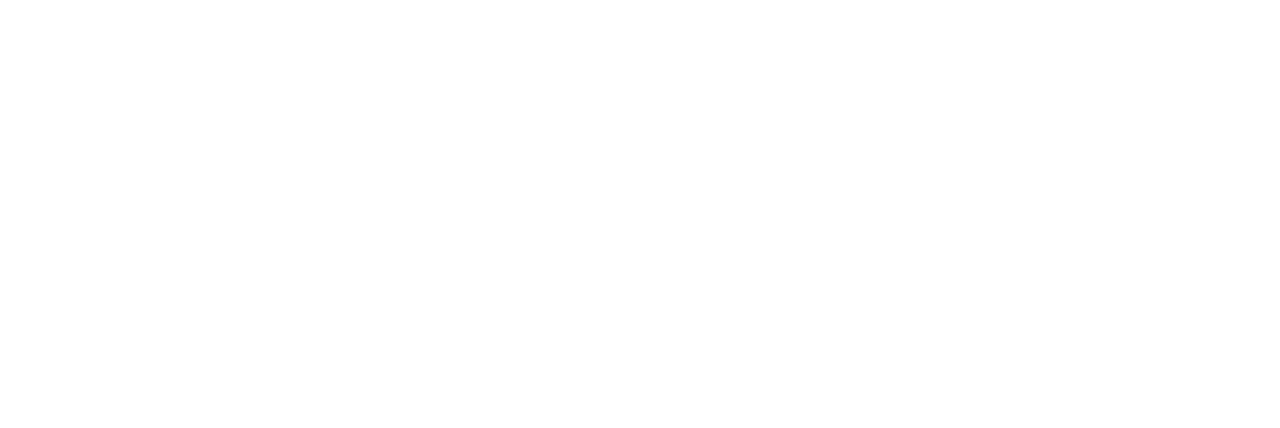
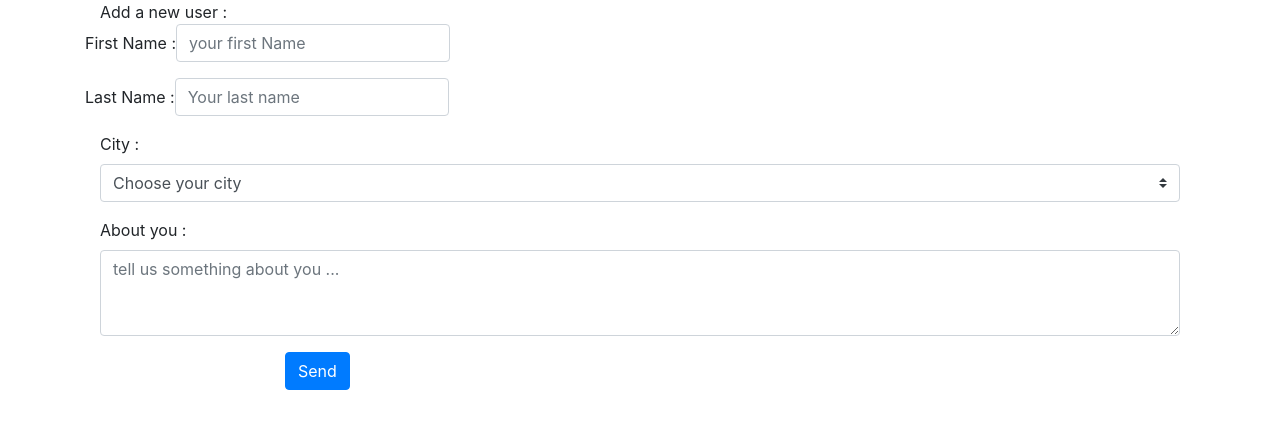
Before and after one commit to kanedev/Appnote-Reactjs, a React (Create React App) app: page /adduser in a window 1280 px wide. Shown: the top 428 px of the page. Built offline with nearby package versions, Linux system fonts and the light colour scheme.

Commit message:
✨feat :  add user with forms

```diff
--- a/src/Routes.js
+++ b/src/Routes.js
@@ -1,9 +1,9 @@
 import React, { Component } from 'react'
 import {Route,Switch} from 'react-router-dom';
 import Home from './components/Home';
-import About from './components/About'
-import Contact from './components/Contact'
-
+import About from './components/About';
+import Contact from './components/Contact';
+import AddUser from './components/AddUser';
 
 export default class Routes extends Component {
     render() {
@@ -12,6 +12,7 @@
 
    <Route path='/' exact component={Home}/>
    <Route path='/about' component={About}/>
+   <Route path='/adduser' component={AddUser}/>
    <Route path='/contact' component={Contact}/>
 </Switch>
         )
--- a/src/components/About.js
+++ b/src/components/About.js
@@ -2,9 +2,13 @@
 
 const About = () => {
     return (
-        <div>
-            about
-        </div>
+
+
+
+         <div>
+             About
+         </div>
+
     )
 }
 
--- /dev/null
+++ b/src/components/AddUser.js
@@ -0,0 +1,99 @@
+import React, { Component } from 'react'
+
+export default class AddUser extends Component {
+
+state = {
+  FirstName : "your first Name" ,
+  LastName : "Your last name",
+  City : "Choose your city",
+  Bio : "tell us something about you ... "
+}
+
+handleFirstName = (event) => {
+  this.setState ({
+FirstName : event.target.value
+  });
+}
+
+handleLastName = (event) => {
+    this.setState ({
+  LastName : event.target.value
+    });
+  }
+
+  handleCity = (event) => {
+    this.setState ({
+  City : event.target.value
+    });
+  }
+
+  handleBio = (event) => {
+    this.setState ({
+  Bio : event.target.value
+    });
+  }
+
+
+  handleSubmit = (event) => {
+    event.preventDefault();
+  }
+
+
+    render() {
+        console.log(this.state)
+
+        return (
+            <div className="container">
+            Add a new user :
+                <form onSubmit={this.handleSubmit}>
+                    <div className="form-group row">
+                        <label htmlFor="inputName" className="col-sm-1-12 col-form-label">First Name : </label>
+                        <div className="col-sm-1-12">
+                            <input type="text" className="form-control" name="FirstNameName" id="FirstNameId"
+                            placeholder={this.state.FirstName}
+                           // value={this.state.FirstName}
+                            onChange={this.handleFirstName}
+                            />
+                        </div>
+                    </div>
+                    <div className="form-group row">
+                        <label htmlFor="inputName" className="col-sm-1-12 col-form-label">Last Name : </label>
+                        <div className="col-sm-1-12">
+                            <input type="text" className="form-control" name="LastNameName" id="LastNameId"
+                            placeholder={this.state.LastName}
+                            //value={this.state.LastName}
+                              onChange={this.handleLastName}
+                            />
+                        </div>
+                    </div>
+<div className="form-group">
+    <label htmlFor="">City : </label>
+    <select className="custom-select" name="CityName" id="CityId" onChange={this.handleCity}>
+        <option defaultValue>{this.state.City}</option>
+        <option value="Paris">Paris</option>
+        <option value="Lyon">Lyon</option>
+        <option value="Nice">Nice</option>
+    </select>
+</div>
+
+
+<div className="form-group">
+  <label htmlFor="">About you : </label>
+  <textarea className="form-control" name="BioName" id="BioId" rows="3" placeholder=  {this.state.Bio} onChange={this.handleBio} >
+
+  </textarea>
+</div>
+
+
+
+
+                    <div className="form-group row">
+                        <div className="offset-sm-2 col-sm-10">
+                            <button type="submit" className="btn btn-primary">Send</button>
+                        </div>
+                    </div>
+                </form>
+            </div>
+        )
+    }
+}
--- a/src/components/Home.js
+++ b/src/components/Home.js
@@ -1,6 +1,7 @@
 import React, { Component } from 'react'
 import News from './News';
-import SearchBar from './SearchBar'
+import SearchBar from './SearchBar';
+import Navbar from "./Navbar";
 //import ShowSearch from './ShowSearch'
 export default class Home extends Component {
   state = {
@@ -58,7 +59,8 @@
 render() {
     return (
       <div>
-        <SearchBar search={this.onInputChange} ></SearchBar>
+<Navbar search={this.onInputChange} ></Navbar>
+        {/* <SearchBar search={this.onInputChange} ></SearchBar> */}
         <News edit={this.removeItem} data={this.state.filtred.length>0 ? this.state.filtred : this.state.data}></News>
       </div>
     )
--- /dev/null
+++ b/src/components/Navbar.js
@@ -0,0 +1,39 @@
+import React from 'react'
+
+import SearchBar from './SearchBar'
+import {Link} from "react-router-dom"
+const Navbar = ({search}) => {
+    return (
+        <div>
+            <nav className="navbar navbar-expand-sm navbar-light bg-light">
+                <a className="navbar-brand" href="#">Logo</a>
+                <button className="navbar-toggler d-lg-none" type="button" data-toggle="collapse" data-target="#collapsibleNavId" aria-controls="collapsibleNavId"
+                    aria-expanded="false" aria-label="Toggle navigation">
+                    <span className="navbar-toggler-icon"></span>
+                </button>
+                <div className="collapse navbar-collapse" id="collapsibleNavId">
+                    <ul className="navbar-nav mr-auto mt-2 mt-lg-0">
+                        <li className="nav-item active">
+                            <Link to="/" className="nav-link">Home <span className="sr-only">(current)</span></Link>
+                        </li>
+                        <li className="nav-item">
+                            <Link to="/adduser" className="nav-link">Add User</Link>
+                        </li>
+
+                        <li className="nav-item">
+                            <Link to="/about" className="nav-link">About</Link>
+                        </li>
+                        <li className="nav-item">
+                            <Link to="/contact" className="nav-link">Contact</Link>
+                        </li>
+
+
+                    </ul>
+<SearchBar search={search} ></SearchBar>
+                </div>
+            </nav>
+        </div>
+    )
+}
+
+export default Navbar
--- a/src/components/SearchBar.js
+++ b/src/components/SearchBar.js
@@ -4,11 +4,18 @@
     return (
 
             <div className="form-group">
-              <label >Type your words :</label>
-              <input type="text"
-                className="form-control" name="SearchBarName" id="SearchBarId" aria-describedby="helpId" placeholder="Search..."
-                onChange={props.search}
-                ></input>
+
+<form className="form-inline my-2 my-lg-0">
+          <input  type="text"
+            className="form-control" name="SearchBarName" id="SearchBarId" aria-describedby="helpId" placeholder="Search..."
+            onChange={props.search}
+          />
+                        {/* <button className="btn btn-outline-success my-2 my-sm-0" type="submit">Search</button> */}
+                    </form>
+
+
+
+
               {/* <small id="helpId" className="form-text text-muted">Help text</small> */}
             </div>
 
```
